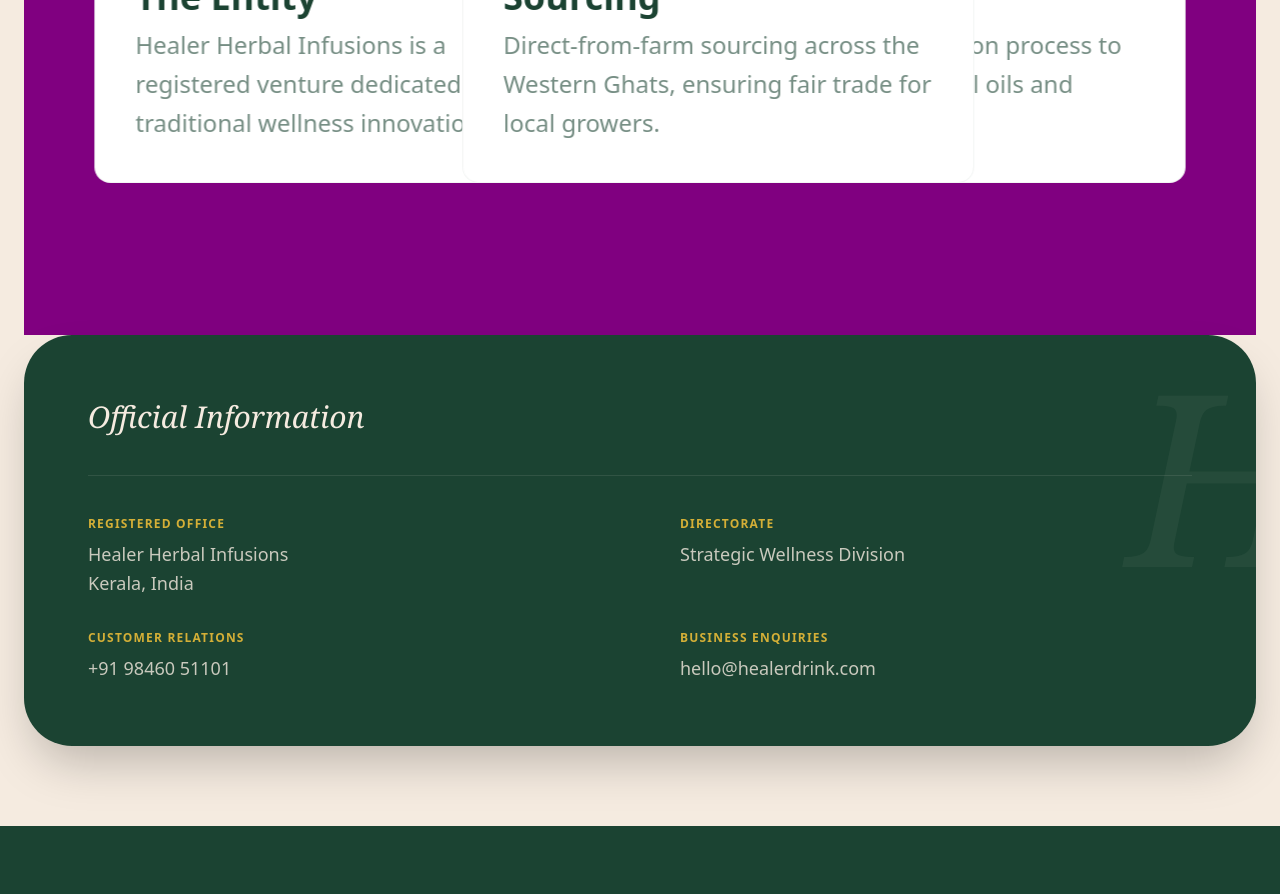
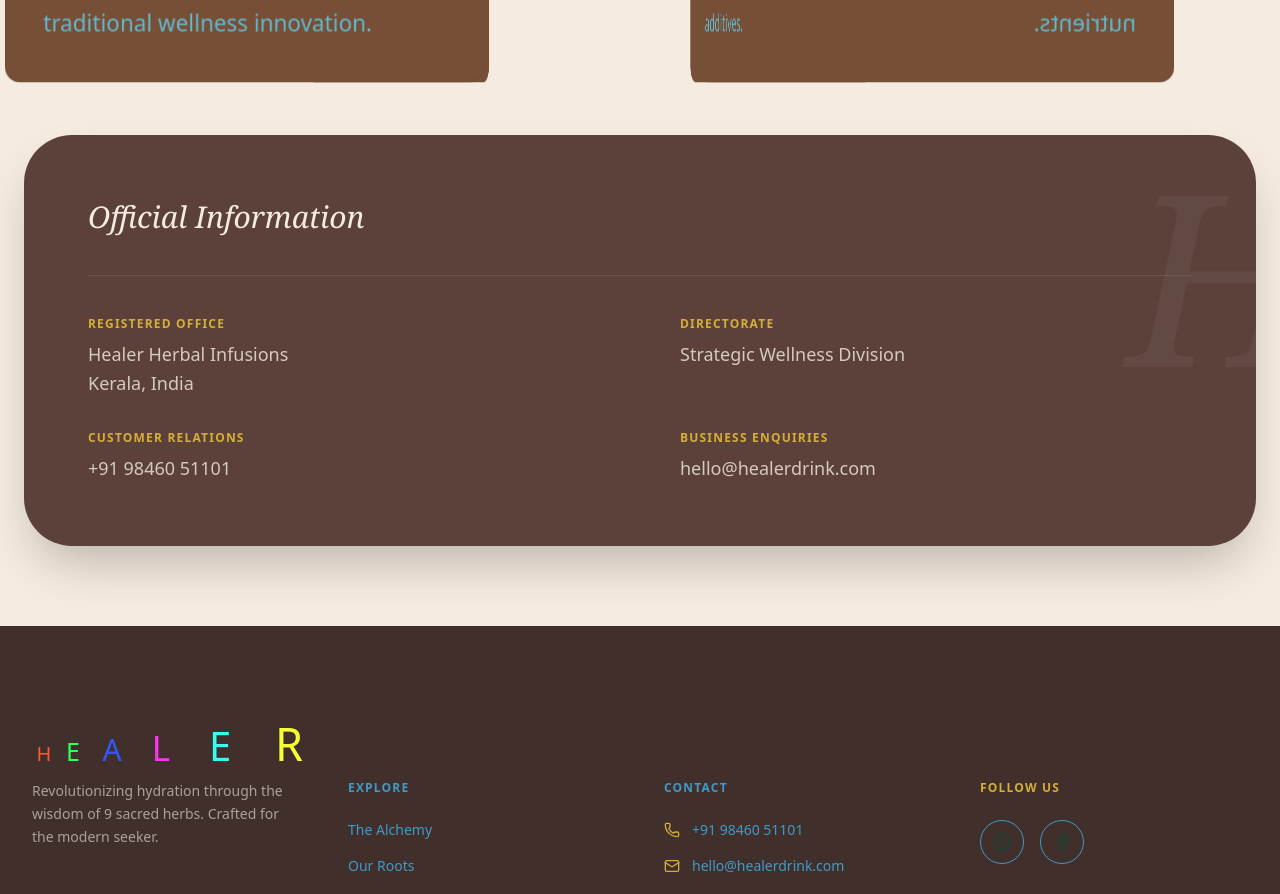
Before and after one commit to willindo/healer-herbal-water, a React (Vite) app: page /profile in a window 1280 px wide. Shown: the part 740-1634 px from the top of the page. Built offline with nearby package versions, Linux system fonts and the light colour scheme.

Commit message:
footer reset

```diff
--- a/src/App.jsx
+++ b/src/App.jsx
@@ -1,4 +1,5 @@
 import { Routes, Route } from "react-router-dom";
+import ScrollToTop from "./components/ScrollToTop";
 import Navbar from "./components/Navbar";
 import Footer from "./components/Footer"; // 1. Import Footer
 import Alchemy from "./pages/Alchemy/Alchemy";
@@ -15,6 +16,7 @@
           {" "}
           {/* 2. This ensures footer stays at bottom */}
           <Routes>
+            {/* <ScrollToTop /> */}
             <Route path="/" element={<Home />} />
             <Route path="/alchemy" element={<Alchemy />} />
             <Route path="/roots" element={<Roots />} />
--- a/src/components/Footer.jsx
+++ b/src/components/Footer.jsx
@@ -4,11 +4,51 @@
 
 const Footer = () => {
   return (
-    <footer className="bg-healer-green text-healer-cream pt-20 pb-10 px-8">
+    <footer className="bg-[#412f2c]  pt-20 pb-10 px-8">
+      {"HEALER".split("").map((char, i) => {
+        const colors = [
+          "#FF5733",
+          "#33FF57",
+          "#3357FF",
+          "#FF33F5",
+          "#33FFF5",
+          "#F5FF33",
+          "#FF8333",
+          "#8333FF",
+          "#33FF83",
+          "#FF3380",
+        ];
+        const distinctColor = colors[i % colors.length];
+        // each item is +20px wider and +10px taller
+        const width = 20 + i * 10;
+        const height = 20 + i * 10;
+        const fontSize = 20 + i * 5;
+
+        return (
+          <div
+            key={i}
+            style={{
+              width,
+              height,
+              fontSize,
+              // background: distinctColor,
+              color: distinctColor,
+              textAlign: "center",
+              // borderRadius: "50%",
+              display: "inline-flex",
+              alignItems: "center",
+              justifyContent: "center",
+              margin: "2px",
+            }}
+          >
+            {char}
+          </div>
+        );
+      })}
       <div className="max-w-7xl mx-auto grid grid-cols-1 md:grid-cols-4 gap-12 border-b border-healer-cream/10 pb-16">
         {/* Brand Column */}
         <div className="space-y-6">
-          <h2 className="text-3xl font-bold tracking-tighter italic">HEALER</h2>
+          {/* <h2 className="text-3xl font-bold tracking-tighter italic">HEALER</h2> */}
           <p className="text-healer-cream/60 text-sm leading-relaxed">
             Revolutionizing hydration through the wisdom of 9 sacred herbs.
             Crafted for the modern seeker.
@@ -17,14 +57,15 @@
 
         {/* Quick Links */}
         <div>
-          <h4 className="font-bold mb-6 uppercase text-xs tracking-widest text-healer-gold">
+          <h4 className="font-bold mb-6 uppercase text-xs tracking-widest text-[#3f9ac7]">
             Explore
           </h4>
-          <ul className="space-y-4 text-sm text-healer-cream/70">
+          <ul className="space-y-4 text-sm text-[#3f9ac7]">
             <li>
               <Link
                 to="/alchemy"
                 className="hover:text-healer-gold transition-colors"
+                onClick={() => window.scrollTo(0, 0)}
               >
                 The Alchemy
               </Link>
@@ -33,6 +74,7 @@
               <Link
                 to="/roots"
                 className="hover:text-healer-gold transition-colors"
+                onClick={() => window.scrollTo(0, 0)}
               >
                 Our Roots
               </Link>
@@ -41,6 +83,7 @@
               <Link
                 to="/journal"
                 className="hover:text-healer-gold transition-colors"
+                onClick={() => window.scrollTo(0, 0)}
               >
                 The Journal
               </Link>
@@ -49,6 +92,7 @@
               <Link
                 to="/profile"
                 className="hover:text-healer-gold transition-colors font-bold"
+                onClick={() => window.scrollTo(0, 0)}
               >
                 Company Profile
               </Link>
@@ -58,10 +102,10 @@
 
         {/* Contact Info */}
         <div>
-          <h4 className="font-bold mb-6 uppercase text-xs tracking-widest text-healer-gold">
+          <h4 className="font-bold mb-6 uppercase text-xs tracking-widest text-[#3f9ac7]">
             Contact
           </h4>
-          <ul className="space-y-4 text-sm text-healer-cream/70">
+          <ul className="space-y-4 text-sm text-[#3f9ac7]">
             <li className="flex items-center gap-3">
               <Phone size={16} className="text-healer-gold" />
               <span>+91 98460 51101</span>
@@ -88,13 +132,13 @@
           <div className="flex gap-4">
             <a
               href="#"
-              className="p-3 border border-healer-cream/20 rounded-full hover:bg-healer-gold hover:border-healer-gold transition-all"
+              className="p-3 border border-[#3f9ac7] rounded-full hover:bg-healer-gold hover:border-healer-gold transition-all"
             >
               <Instagram size={18} />
             </a>
             <a
               href="#"
-              className="p-3 border border-healer-cream/20 rounded-full hover:bg-healer-gold hover:border-healer-gold transition-all"
+              className="p-3 border border-[#3f9ac7] rounded-full hover:bg-healer-gold hover:border-healer-gold transition-all"
             >
               <Facebook size={18} />
             </a>
--- /dev/null
+++ b/src/components/ScrollToTop.jsx
@@ -0,0 +1,12 @@
+import { useEffect } from "react";
+import { useLocation } from "react-router-dom";
+
+export default function ScrollToTop() {
+  const { pathname } = useLocation();
+
+  useEffect(() => {
+    window.scrollTo(0, 0);
+  }, [pathname]);
+
+  return null;
+}
--- a/src/components/custome/ResponsiveArcText.jsx
+++ b/src/components/custome/ResponsiveArcText.jsx
@@ -12,7 +12,7 @@
     if (isMobile) {
       return size.width * 0.4; // 30% of parent width for mobile
     }
-    return size.width * 0.45; // % of parent width for larger screens
+    return size.width * 0.4; // 0% of parent width for larger screens
   };
 
   // Calculate responsive sweep based on available space
@@ -32,7 +32,10 @@
   };
 
   return (
-    <div ref={ref} className="w-full h-full  flex justify-center items-center">
+    <div
+      ref={ref}
+      className="w-full h-full z-20 flex justify-center items-center"
+    >
       <LayoutOrchestra
         layout="arc"
         config={{
@@ -40,13 +43,13 @@
           sweep: getSweep(),
           angleStep: getAngleStep(),
           upright: isMobile ? false : true, // Optional: adjust text orientation
-          spacing: isMobile ? 80 : 85, // Letter spacing
+          spacing: isMobile ? 80 : 90, // Letter spacing
         }}
       >
         {"Born from Tradition".split("").map((char, i) => (
           <span
             key={i}
-            className="text-4xl sm:text-6xl  font-serif text-[green]"
+            className="text-4xl  md:text-5xl xl:text-6xl  font-serif text-[green]"
           >
             {char}
           </span>
--- a/src/pages/Profile/Profile.jsx
+++ b/src/pages/Profile/Profile.jsx
@@ -54,40 +54,42 @@
           </p>
         </motion.div>
         {/* <div className="gri  gap-12 mb-32 bg-[green] "> */}
-        <OrbitParent
-          radius={300}
-          // draggable={false}
-          childRotate={true}
-          className=" bg-[purple] "
+        <Circle3D
+          className="h-[400px] w-auto  relative max-w-5xl mx-auto "
+          radius={150}
+          perspective={800}
+          autoRotate={true}
+          speed={0.2}
+          real3D={false}
         >
           {/* Company Specs Grid */}
           {specs.map((item, index) => (
             <AnimatedScope
               key={index}
-              className="flex flex-col max-w-[40vw] gap-6 p-10 bg-white border border-healer-green/5 rounded-2xl"
+              className="flex flex-col max-w-[40vw] gap-6 p-10 bg-[#764f36] border border-healer-green/5 rounded-2xl"
               animation="slideLeft"
               once={false}
               stagger={0.7}
             >
               <div className="  text-healer-gold shrink-0">{item.icon}</div>
               <div>
-                <h3 className=" font-bold text-healer-green mb-2 text-4xl ">
+                <h3 className=" font-bold text-[#3f9ac7] mb-2 text-4xl ">
                   {item.title}
                 </h3>
-                <p className="text-healer-green/60 leading-relaxed text-2xl ">
+                <p className="text-[#64b8cd] leading-relaxed text-2xl ">
                   {item.desc}
                 </p>
               </div>
             </AnimatedScope>
           ))}
-        </OrbitParent>
+        </Circle3D>
         {/* // </motion.div> */}
         {/* </div> */}
         {/* Registered Details Table */}
         <motion.div
           initial={{ opacity: 0 }}
           whileInView={{ opacity: 1 }}
-          className="bg-healer-green text-healer-cream p-10 md:p-16 rounded-[3rem] shadow-2xl overflow-hidden relative"
+          className="bg-[#5c413b] text-healer-cream p-10 md:p-16 rounded-[3rem] shadow-2xl overflow-hidden relative"
         >
           <div className="relative z-10">
             <h3 className="text-3xl font-serif mb-10 italic">
--- a/src/pages/Roots/Roots.jsx
+++ b/src/pages/Roots/Roots.jsx
@@ -3,8 +3,8 @@
 import { Target, Compass, Feather, Award } from "lucide-react";
 import AnimatedGradientBg from "../../components/AnimatedGradientBg";
 import LayoutOrchestra from "../../components/LayoutOrchestra";
+import ResponsiveArcText from "../../components/custome/ResponsiveArcText";
 
-import ResponsiveArcText from "../../components/custome/ResponsiveArcText";
 LayoutOrchestra;
 const Roots = () => {
   return (
@@ -21,26 +21,6 @@
             <h2 className="text-healer-gold uppercase tracking-[0.3em] text-2xl font-bold mb-6 text-center ">
               Our Story
             </h2>
-            {/* <div className=" translate-y-8 ">
-              <LayoutOrchestra
-                className=" "
-                layout="arc"
-                config={{
-                  radius: 230, // Adjusts the curvature of the arc
-                  sweep: 150, // Degrees of the arc (180 for a half-circle)
-                  angleStep: 2, // Degrees between each letter
-                }}
-              >
-                {"Born from Tradition,".split("").map((char, i) => (
-                  <span
-                    key={i}
-                    className="text-4xl  md:text-5xl lg:text-6xl font-seri  "
-                  >
-                    {char}
-                  </span>
-                ))}
-              </LayoutOrchestra>
-            </div> */}
             <ResponsiveArcText />
 
             <h1 className="text-5xl md:text-6xl font-serif text-healer-green leading-tight mb-8 text-center">
@@ -187,7 +167,7 @@
               <h3 className="text-3xl font-serif mb-4 italic text-healer-cream">
                 The Mission
               </h3>
-              <p className="text-healer-cream/80 leading-relaxed tracking-wide text-lg font-ligh">
+              <p className="text-healer-cream/80 leading-relaxed tracking-wider text-lg font-ligh">
                 To bridge the gap between ancient herbal wisdom and modern
                 convenience. We craft hydration that doesn't just quench
                 thirst—it restores the soul and purifies the body at a cellular
@@ -211,7 +191,7 @@
               <h3 className="text-3xl font-serif text-[#13fffd] mb-4 italic">
                 The Vision
               </h3>
-              <p className="text-[#13fffd] leading-relaxed text-lg font-ligh tracking-wide ">
+              <p className="text-[#13fffd] leading-relaxed text-lg font-ligh tracking-wider ">
                 To lead a global shift toward intentional wellness, where
                 nature’s healing power is an effortless, transparent, and joyful
                 part of every person's daily ritual.
```
